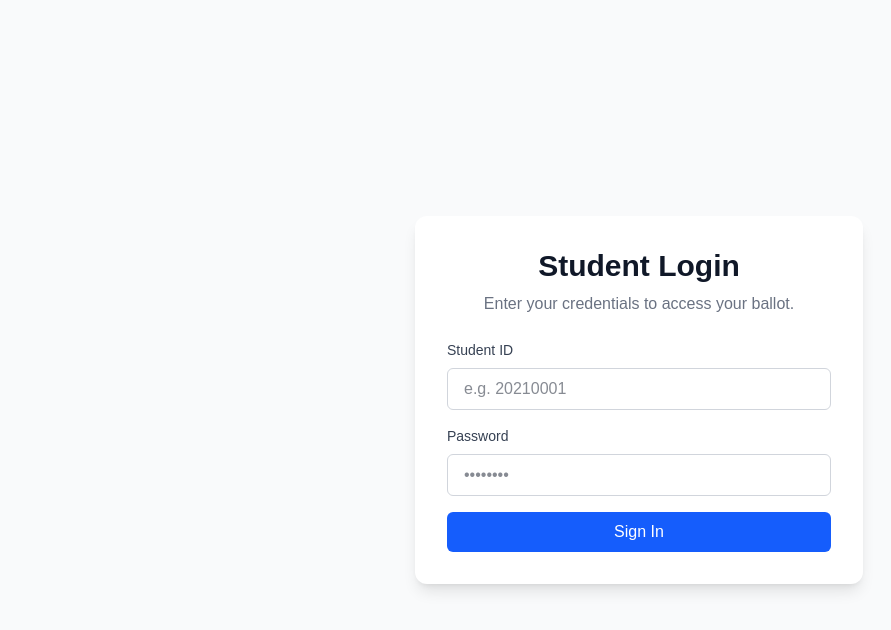
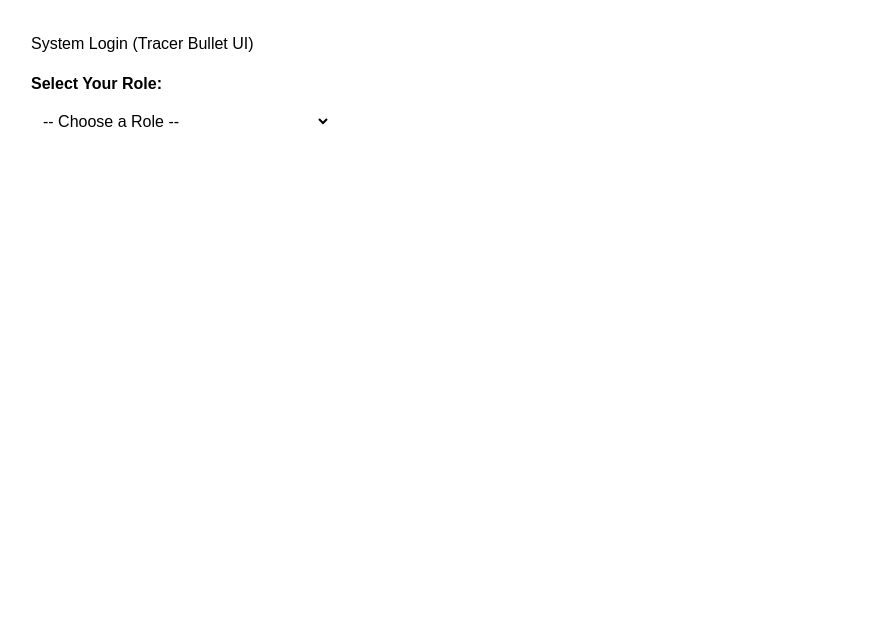
Before and after one commit to ColdLava100/MPPVS, a Next.js app in the folder apps/web/: page /login in a window 1280 px wide. Shown: the top 630 px of the page, without its empty margins (1-892 px from the left). Built offline with nearby package versions, Linux system fonts and the light colour scheme.

Commit message:
created login page for all user (2fa for admin dummy but  6 code for stuedent not implement) + role base dashboard

```diff
--- /dev/null
+++ b/apps/web/src/app/dashboard/admin/page.tsx
@@ -0,0 +1,7 @@
+export default function AdminDashboard() {
+  return (
+    <div style={{ backgroundColor: '#fff', color: '#000', minHeight: '100vh', padding: '2rem', fontFamily: 'sans-serif' }}>
+      <h1>Welcome to the Admin Dashboard</h1>
+    </div>
+  );
+}
--- /dev/null
+++ b/apps/web/src/app/dashboard/advisor/page.tsx
@@ -0,0 +1,7 @@
+export default function AdvisorDashboard() {
+  return (
+    <div style={{ backgroundColor: '#fff', color: '#000', minHeight: '100vh', padding: '2rem', fontFamily: 'sans-serif' }}>
+      <h1>Welcome to the Advisor Dashboard</h1>
+    </div>
+  );
+}
--- /dev/null
+++ b/apps/web/src/app/dashboard/candidate/page.tsx
@@ -0,0 +1,7 @@
+export default function CandidateDashboard() {
+  return (
+    <div style={{ backgroundColor: '#fff', color: '#000', minHeight: '100vh', padding: '2rem', fontFamily: 'sans-serif' }}>
+      <h1>Welcome to the Candidate Dashboard</h1>
+    </div>
+  );
+}
--- /dev/null
+++ b/apps/web/src/app/dashboard/page.tsx
@@ -0,0 +1,10 @@
+export default function DashboardPage() {
+  return (
+    <div style={{ padding: '2rem', fontFamily: 'sans-serif' }}>
+      <h1>Welcome to the Dummy Dashboard! Integration Successful.</h1>
+      <p style={{ marginTop: '1rem' }}>
+        Your end-to-end tracer bullet authentication flow has routed you here successfully!
+      </p>
+    </div>
+  );
+}
--- /dev/null
+++ b/apps/web/src/app/dashboard/student/page.tsx
@@ -0,0 +1,7 @@
+export default function StudentDashboard() {
+  return (
+    <div style={{ backgroundColor: '#fff', color: '#000', minHeight: '100vh', padding: '2rem', fontFamily: 'sans-serif' }}>
+      <h1>Welcome to the Student Dashboard</h1>
+    </div>
+  );
+}
--- /dev/null
+++ b/apps/web/src/app/dashboard/superadmin/page.tsx
@@ -0,0 +1,7 @@
+export default function SuperAdminDashboard() {
+  return (
+    <div style={{ backgroundColor: '#fff', color: '#000', minHeight: '100vh', padding: '2rem', fontFamily: 'sans-serif' }}>
+      <h1>Welcome to the Superadmin Dashboard</h1>
+    </div>
+  );
+}
--- a/apps/web/src/app/login/page.tsx
+++ b/apps/web/src/app/login/page.tsx
@@ -1,45 +1,162 @@
 "use client";
 
-import Link from 'next/link';
+import { useState } from 'react';
+import { useRouter } from 'next/navigation';
 
 export default function LoginPage() {
+  const [selectedRole, setSelectedRole] = useState('');
+  const [studentId, setStudentId] = useState('');
+  const [icNumber, setIcNumber] = useState('');
+  const [email, setEmail] = useState('');
+  const [password, setPassword] = useState('');
+  const [twoFactorCode, setTwoFactorCode] = useState('');
+  const [step, setStep] = useState(1);
+  const [error, setError] = useState('');
+  const router = useRouter();
+
+  const handleInitialSubmit = async (e: React.FormEvent) => {
+    e.preventDefault();
+    setError('');
+    // Mock the first step for all roles and seamlessly transition to Unified Step 2
+    setStep(2);
+  };
+
+  const handleVerifyCode = (e: React.FormEvent) => {
+    e.preventDefault();
+    setError('');
+
+    if (twoFactorCode === '000000') {
+      alert('Magic Code Accepted! Bypassing security for testing...');
+
+      let rolePath = selectedRole.toLowerCase();
+
+      // Standardize the dashboard string routes from the precise enum states
+      if (selectedRole === 'SUPER_ADMIN') rolePath = 'superadmin';
+      if (selectedRole === 'MPP_ADVISOR') rolePath = 'advisor';
+
+      router.push(`/dashboard/${rolePath}`);
+    } else {
+      alert('Invalid code. For testing, please use 000000.');
+    }
+  };
+
+  const isStudentOrCandidate = selectedRole === 'STUDENT' || selectedRole === 'CANDIDATE';
+  const isStaff = selectedRole === 'SUPER_ADMIN' || selectedRole === 'ADMIN' || selectedRole === 'MPP_ADVISOR';
+
   return (
-    <div className="flex flex-col items-center justify-center min-h-screen bg-gray-50 p-4">
-      <div className="w-full max-w-md bg-white rounded-xl shadow-lg p-8 space-y-6">
-        <div className="text-center space-y-2">
-          <h1 className="text-3xl font-bold text-gray-900">Student Login</h1>
-          <p className="text-gray-500">Enter your credentials to access your ballot.</p>
+    <div style={{ backgroundColor: '#fff', color: '#000', minHeight: '100vh', padding: '2rem', fontFamily: 'sans-serif' }}>
+      <h1>System Login (Tracer Bullet UI)</h1>
+
+      {step === 1 && (
+        <div style={{ marginBottom: '2rem', marginTop: '1rem' }}>
+          <label htmlFor="roleSelect" style={{ fontWeight: 'bold' }}>Select Your Role:</label><br />
+          <select
+            id="roleSelect"
+            value={selectedRole}
+            onChange={(e) => {
+              setSelectedRole(e.target.value);
+              setStep(1);
+              setError('');
+            }}
+            style={{ padding: '0.5rem', width: '300px', marginTop: '0.5rem' }}
+          >
+            <option value="" disabled>-- Choose a Role --</option>
+            <option value="SUPER_ADMIN">SUPER_ADMIN</option>
+            <option value="ADMIN">ADMIN</option>
+            <option value="MPP_ADVISOR">MPP_ADVISOR</option>
+            <option value="CANDIDATE">CANDIDATE</option>
+            <option value="STUDENT">STUDENT</option>
+          </select>
         </div>
+      )}
 
-        <form className="space-y-4" onSubmit={(e) => e.preventDefault()}>
-          <div className="space-y-2">
-            <label htmlFor="studentId" className="block text-sm font-medium text-gray-700">Student ID</label>
+      {step === 1 && isStudentOrCandidate && (
+        <form onSubmit={handleInitialSubmit} style={{ display: 'flex', flexDirection: 'column', maxWidth: '300px', gap: '1rem' }}>
+          <h3>{selectedRole} Authentication - Step 1</h3>
+          <div>
+            <label htmlFor="studentId">Student ID:</label><br />
             <input
               id="studentId"
               type="text"
-              className="w-full px-4 py-2 border border-gray-300 rounded-md focus:ring-blue-500 focus:border-blue-500 text-gray-900"
-              placeholder="e.g. 20210001"
-              disabled
+              value={studentId}
+              onChange={(e) => setStudentId(e.target.value)}
+              required
+              style={{ padding: '0.5rem', width: '100%' }}
             />
           </div>
-          <div className="space-y-2">
-            <label htmlFor="password" className="block text-sm font-medium text-gray-700">Password</label>
+          <div>
+            <label htmlFor="icNumber">IC Number:</label><br />
+            <input
+              id="icNumber"
+              type="text"
+              value={icNumber}
+              onChange={(e) => setIcNumber(e.target.value)}
+              required
+              style={{ padding: '0.5rem', width: '100%' }}
+            />
+          </div>
+          <button type="submit" style={{ padding: '0.75rem', cursor: 'pointer' }}>Next</button>
+        </form>
+      )}
+
+      {step === 1 && isStaff && (
+        <form onSubmit={handleInitialSubmit} style={{ display: 'flex', flexDirection: 'column', maxWidth: '300px', gap: '1rem' }}>
+          <h3>{selectedRole} Authentication - Step 1</h3>
+          <div>
+            <label htmlFor="email">Email Address:</label><br />
+            <input
+              id="email"
+              type="email"
+              value={email}
+              onChange={(e) => setEmail(e.target.value)}
+              required
+              style={{ padding: '0.5rem', width: '100%' }}
+            />
+          </div>
+          <div>
+            <label htmlFor="password">Password:</label><br />
             <input
               id="password"
               type="password"
-              className="w-full px-4 py-2 border border-gray-300 rounded-md focus:ring-blue-500 focus:border-blue-500 text-gray-900"
-              placeholder="••••••••"
-              disabled
+              value={password}
+              onChange={(e) => setPassword(e.target.value)}
+              required
+              style={{ padding: '0.5rem', width: '100%' }}
             />
           </div>
-          <Link
-            href="/ballot"
-            className="w-full block text-center px-4 py-2 bg-blue-600 hover:bg-blue-700 text-white font-medium rounded-md transition"
+          <button type="submit" style={{ padding: '0.75rem', cursor: 'pointer' }}>Next</button>
+        </form>
+      )}
+
+      {step === 2 && (
+        <form onSubmit={handleVerifyCode} style={{ display: 'flex', flexDirection: 'column', maxWidth: '300px', gap: '1rem', marginTop: '1rem' }}>
+          <h3>{selectedRole} Authentication - Step 2 (Verification)</h3>
+          <div>
+            <label htmlFor="twoFactorCode">6-Digit Code:</label><br />
+            <input
+              id="twoFactorCode"
+              type="text"
+              value={twoFactorCode}
+              placeholder="e.g. 000000"
+              onChange={(e) => setTwoFactorCode(e.target.value)}
+              maxLength={6}
+              required
+              style={{ padding: '0.5rem', width: '100%' }}
+            />
+          </div>
+          <button type="submit" style={{ padding: '0.75rem', cursor: 'pointer' }}>Verify Code</button>
+
+          <button
+            type="button"
+            onClick={() => setStep(1)}
+            style={{ padding: '0.5rem', cursor: 'pointer', background: 'transparent', border: '1px solid #000' }}
           >
-            Sign In
-          </Link>
+            Back
+          </button>
         </form>
-      </div>
+      )}
+
+      {error && <p style={{ color: 'red', marginTop: '1rem' }}>{error}</p>}
     </div>
   );
 }
--- a/packages/database/package.json
+++ b/packages/database/package.json
@@ -11,10 +11,12 @@
     "lint": "eslint ."
   },
   "dependencies": {
-    "@prisma/client": "^5.0.0"
+    "@prisma/client": "^5.0.0",
+    "bcrypt": "^6.0.0"
   },
   "devDependencies": {
     "@eslint/js": "^9.18.0",
+    "@types/bcrypt": "^6.0.0",
     "eslint": "^9.0.0",
     "globals": "^15.0.0",
     "prisma": "^5.0.0",
```
Also changed, not shown: packages/database/prisma/seed.ts (+24 -13 lines), 2 other files (tests, documents, lock files or other folders).
